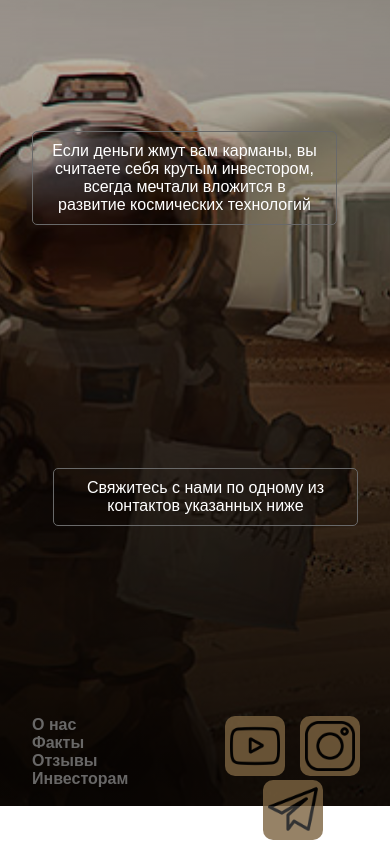
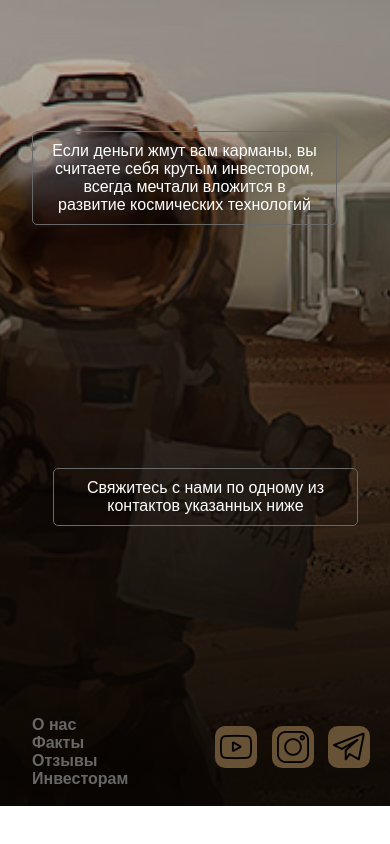
Before and after one commit to Bambukin/mars, a plain HTML site: page index.html in a window 390 px wide. Shown: the part 2729-3573 px from the top of the page. After the commit the page ends 3535 px from the top, so only its background shows below. Drawn offline with Linux system fonts and the light colour scheme.

Commit message:
refactor footer

```diff
--- a/css/footer.css
+++ b/css/footer.css
@@ -24,7 +24,7 @@
 }
 
 .social-icon {
-  width: 50px;
+  width: 3em;
   display: inline-block;
   margin: 0 1em;
   background-color: rgb(125, 100, 65);
@@ -39,6 +39,7 @@
     height: 90px;
   }
   .social-icon {
-    margin: 0 5px;
+    margin: 10px 5px;
+    width: 2em;
   }
 }
```
